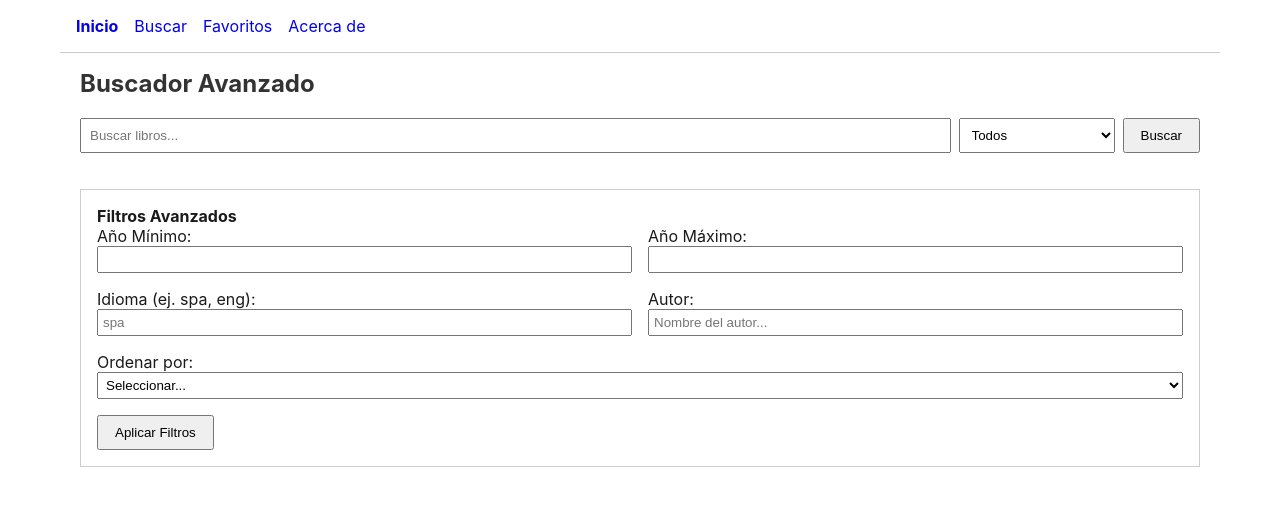
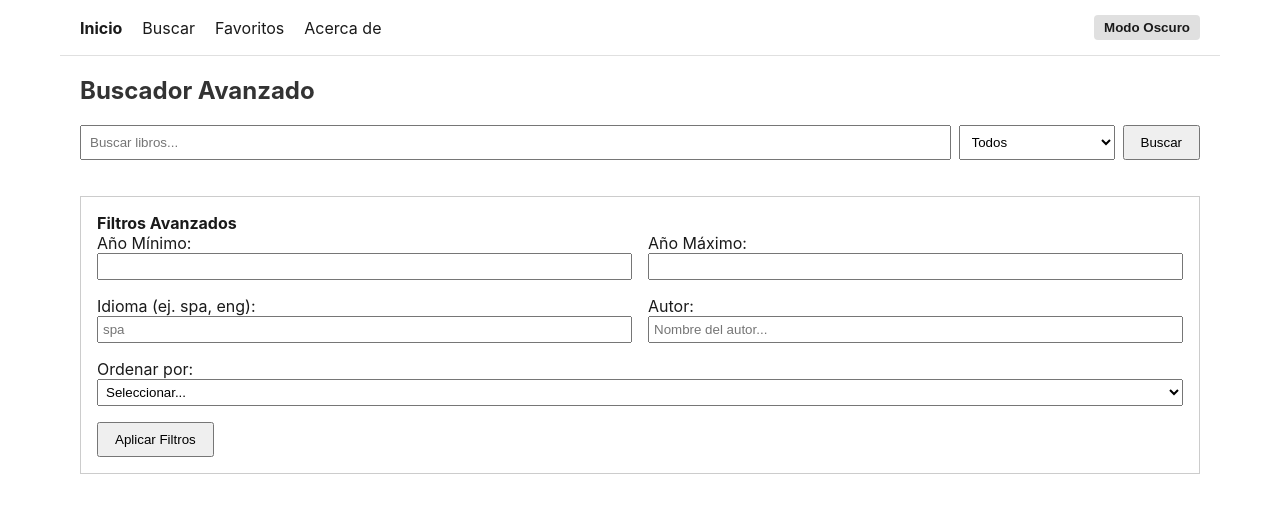
Before and after one commit to Andres004/Biblioteca-Inteligente, a Next.js app: page /buscar in a window 1280 px wide. Shown: the top 506 px of the page. Built offline with nearby package versions, Linux system fonts and the light colour scheme.

Commit message:
style: bookcrd y navbar actualizados con modo oscuro

```diff
--- a/src/components/BookCard.tsx
+++ b/src/components/BookCard.tsx
@@ -25,21 +25,26 @@ export function BookCard({
 }: BookCardProps) {
     const coverUrl = coverId
         ? `https://covers.openlibrary.org/b/id/${coverId}-M.jpg`
-    : 'https://www.pngfind.com/pngs/m/651-6516020_portada-libro-png-metal-transparent-png.png';
+        : 'https://via.placeholder.com/200x300?text=Sin+Portada';
 
     const authorName = Array.isArray(author) ? author.join(', ') : author;
 
     return (
-    <div style={{ border: '1px solid #ccc', padding: '1rem', margin: '1rem', width: '250px' }}>
-        <img src={coverUrl} alt={`Portada de ${title}`} style={{ width: '100%', height: 'auto' }} />
-        <h3>{title}</h3>
+        <div className="book-card">
+            <img src={coverUrl} alt={title} className="book-cover" />
+
+            <div className="book-info">
+                <h3 className="book-title">{title}</h3>
                 <p><strong>Autor:</strong> {authorName || 'Desconocido'}</p>
-        {firstPublishYear && <p><strong>Año de publicación:</strong> {firstPublishYear}</p>}
+                {firstPublishYear && <p><strong>Publicacion:</strong> {firstPublishYear}</p>}
                 {editionCount && <p><strong>Ediciones:</strong> {editionCount}</p>}
+            </div>
 
-        <div style={{ display: 'flex', flexDirection: 'column', gap: '0.5rem', marginTop: '1rem' }}>
-        <button onClick={() => onViewDetails(id)}> Ver detalle </button>
-        <button onClick={() => onToggleFavorite(id)}>
+            <div style={{ marginTop: '15px' }}>
+                <button className="btn btn-primary" onClick={() => onViewDetails(id)}>
+                    Ver detalle
+                </button>
+                <button className="btn" onClick={() => onToggleFavorite(id)}>
                     {isFavorite ? 'Quitar de favoritos' : 'Agregar a favoritos'}
                 </button>
             </div>
--- a/src/components/NavBar.tsx
+++ b/src/components/NavBar.tsx
@@ -1,13 +1,40 @@
-import React from 'react';
+import React, { useEffect, useState } from 'react';
 import Link from 'next/link';
 
 export function Navbar() {
+    const [isDark, setIsDark] = useState(false);
+
+    useEffect(() => {
+        const saved = localStorage.getItem('modo_oscuro');
+        if (saved === 'si') {
+            setIsDark(true);
+            document.body.classList.add('dark');
+        }
+    }, []);
+
+    const toggleTheme = () => {
+        if (isDark) {
+            document.body.classList.remove('dark');
+            localStorage.setItem('modo_oscuro', 'no');
+            setIsDark(false);
+        } else {
+            document.body.classList.add('dark');
+            localStorage.setItem('modo_oscuro', 'si');
+            setIsDark(true);
+        }
+    };
+
     return (
-        <nav style={{ padding: '1rem', borderBottom: '1px solid #ccc', marginBottom: '1rem', display: 'flex', gap: '1rem' }}>
-            <Link href="/" style={{ textDecoration: 'none', fontWeight: 'bold' }}>Inicio</Link>
-            <Link href="/buscar" style={{ textDecoration: 'none' }}>Buscar</Link>
-            <Link href="/favoritos" style={{ textDecoration: 'none' }}>Favoritos</Link>
-            <Link href="/acerca" style={{ textDecoration: 'none' }}>Acerca de</Link>
+        <nav style={{ padding: '15px 20px', borderBottom: '1px solid var(--border-color)', marginBottom: '20px', display: 'flex', justifyContent: 'space-between', alignItems: 'center' }}>
+            <div style={{ display: 'flex', gap: '20px' }}>
+                <Link href="/" style={{ textDecoration: 'none', fontWeight: 'bold', color: 'var(--text-color)' }}>Inicio</Link>
+                <Link href="/buscar" style={{ textDecoration: 'none', color: 'var(--text-color)' }}>Buscar</Link>
+                <Link href="/favoritos" style={{ textDecoration: 'none', color: 'var(--text-color)' }}>Favoritos</Link>
+                <Link href="/acerca" style={{ textDecoration: 'none', color: 'var(--text-color)' }}>Acerca de</Link>
+            </div>
+            <button className="btn" style={{ width: 'auto', margin: 0, padding: '5px 10px' }} onClick={toggleTheme}>
+                {isDark ? 'Modo Claro' : 'Modo Oscuro'}
+            </button>
         </nav>
     );
 }
```
Lines whose indentation alone changed are shown as unchanged.
